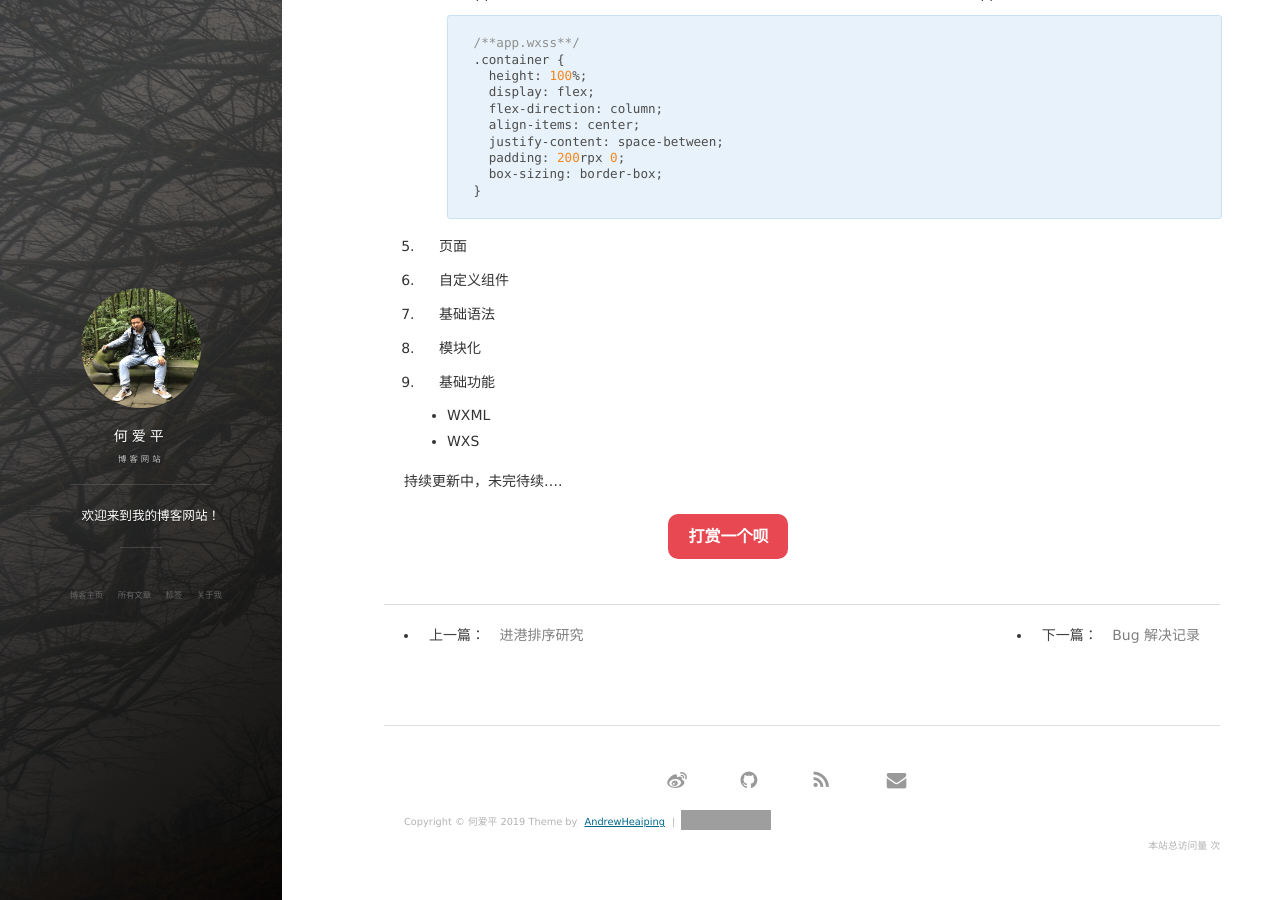
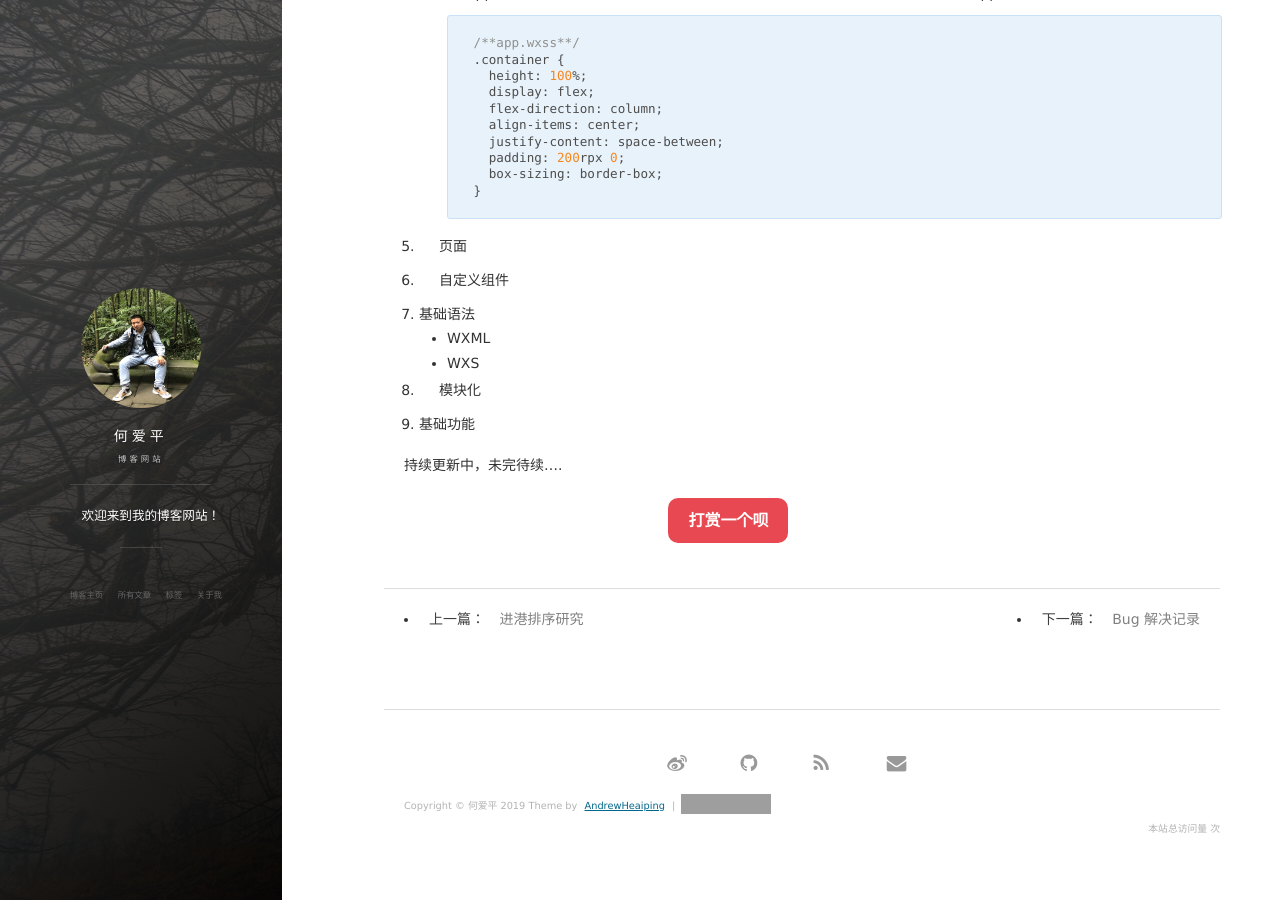
Before and after one commit to AndrewHeaiping/AndrewHeaiping.github.io., a Jekyll site: the page built from _posts/2019-06-18-微信小程序开发.md, in a window 1280 px wide and 900 px high, scrolled down 4238 px. Built offline with Jekyll 4.4.1, drawn with Linux system fonts in a browser that asks for light colours; nearby versions of some CDN libraries; comment, search, counter and statistics services are not loaded; grey boxes are pictures that could not be loaded.

```diff
--- a/_posts/2019-06-18-微信小程序开发.md
+++ b/_posts/2019-06-18-微信小程序开发.md
@@ -198,13 +198,14 @@ tag: 小程序开发
 6. 自定义组件
 
 7. 基础语法
+   * WXML
+   * WXS
 
 8. 模块化
 
 9. 基础功能
 
-   * WXML
-   * WXS
+
 
 
 
```
